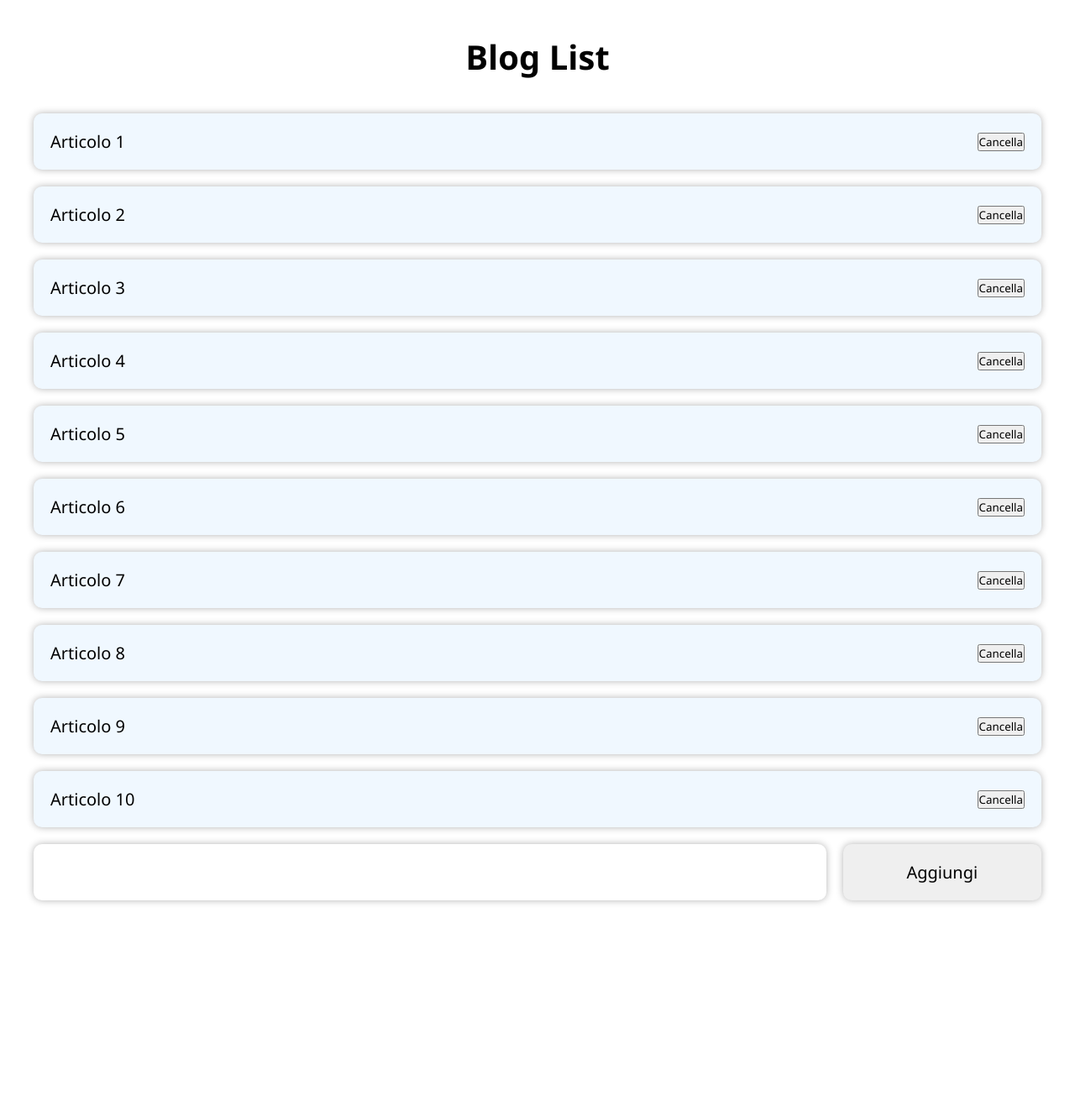
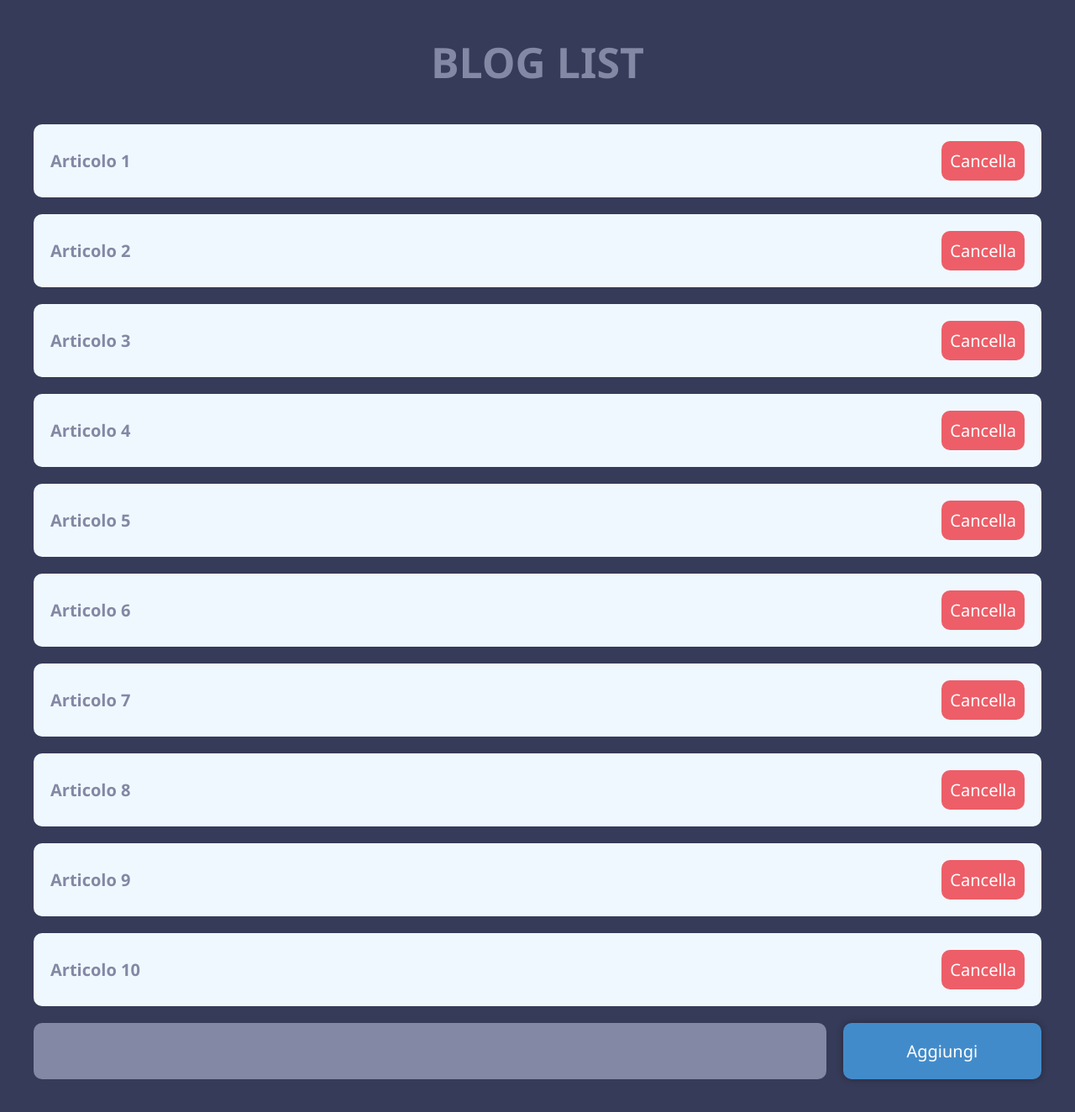
Before and after one commit to HaojieZhang123/react-form, a React (Vite) app: page / in a window 1280 px wide. Shown: the whole page at 84% size. Before the commit the page ends 1112 px from the top, so only its background shows below. Built offline with nearby package versions, Linux system fonts and the light colour scheme.

Commit message:
[UPD] updated styling

```diff
--- a/src/index.css
+++ b/src/index.css
@@ -3,6 +3,8 @@
   margin: 0;
   box-sizing: border-box;
   font-family: 'Segoe UI', Tahoma, Geneva, Verdana, sans-serif;
+  color: #8388A4;
+  background-color: #363B59;
 }
 
 .container {
@@ -12,9 +14,11 @@
 }
 
 h1 {
-  font-size: 40px;
+  font-size: 50px;
   text-align: center;
   margin-bottom: 40px;
+  font-weight: 900;
+  text-transform: uppercase;
 }
 
 ul {
@@ -25,13 +29,22 @@ ul {
 li {
   margin-bottom: 20px;
   font-size: 20px;
+  font-weight: bold;
   background-color: aliceblue;
   padding: 20px;
   border-radius: 10px;
-  box-shadow: 0 0 8px rgba(0, 0, 0, 0.3);
   display: flex;
   justify-content: space-between;
   align-items: center;
+}
+
+ul button {
+  font-size: 20px;
+  padding: 10px;
+  border: none;
+  border-radius: 10px;
+  background-color: #ED5E68;
+  color: white;
 }
 
 /* form and inputs */
@@ -47,8 +60,9 @@ form input {
   padding: 20px;
   border: none;
   border-radius: 10px;
-  box-shadow: 0 0 8px rgba(0, 0, 0, 0.3);
   margin-right: 20px;
+  background-color: #8388A4;
+  color: white;
 }
 
 form button {
@@ -58,4 +72,6 @@ form button {
   border: none;
   border-radius: 10px;
   box-shadow: 0 0 8px rgba(0, 0, 0, 0.3);
+  background-color: #428BCA;
+  color: white;
 }
```
